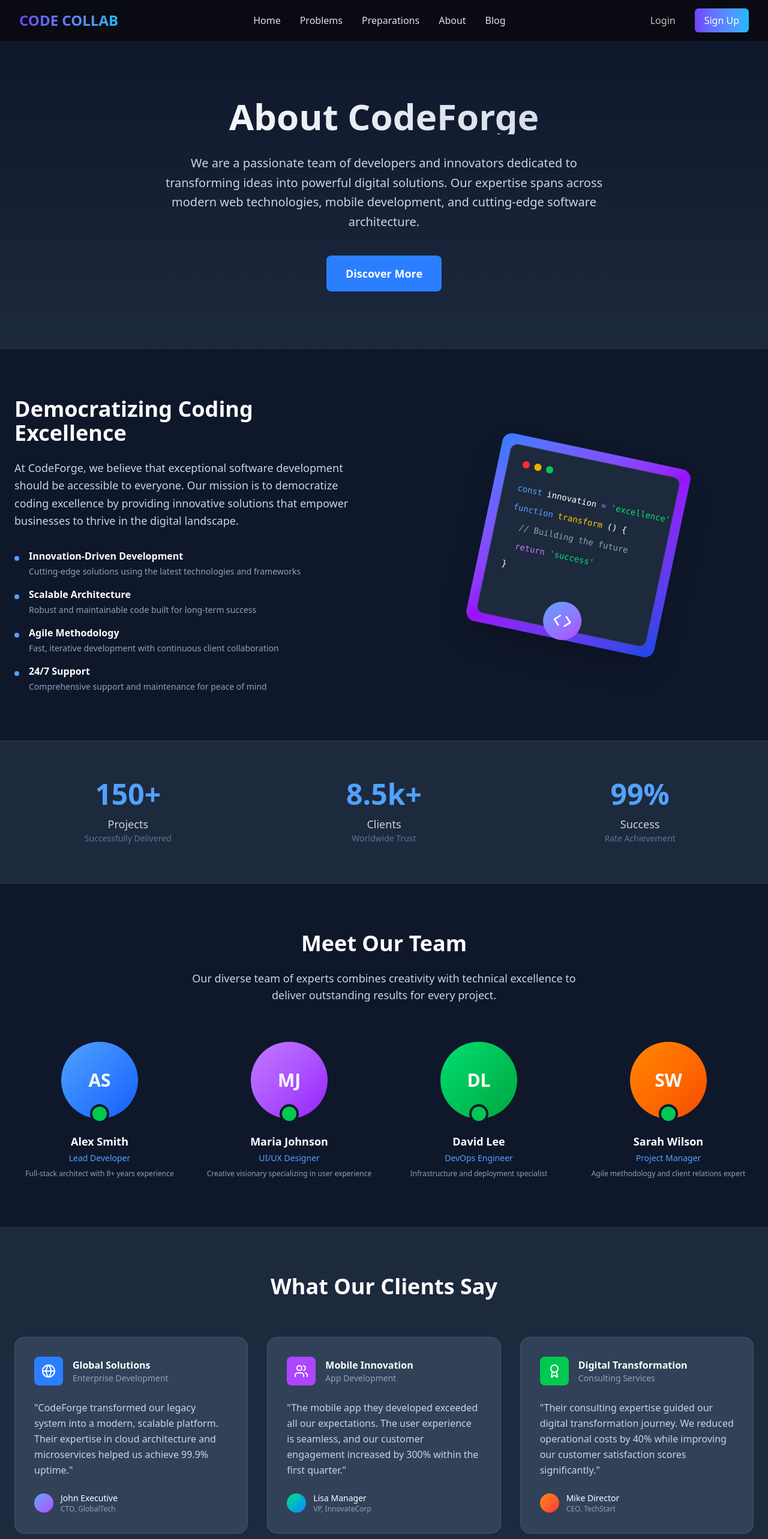
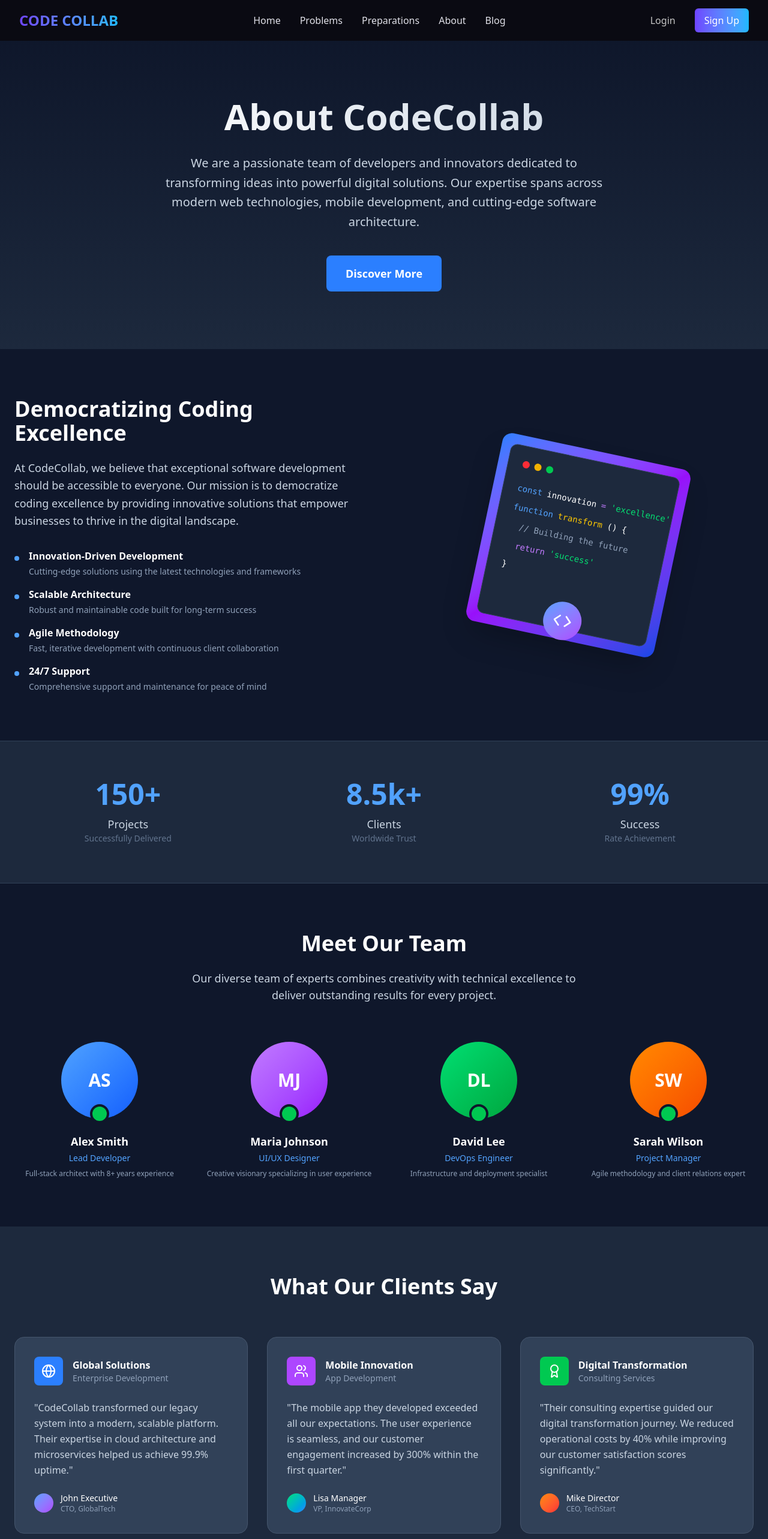
Before and after one commit to sarthak12005/CodeCollab, a React (Vite) app in the folder code-collab/: page /about in a window 1280 px wide. Shown: the top 2566 px of the page at 60% size. Built offline with nearby package versions, Linux system fonts and the light colour scheme; no server answers.

Commit message:
added some changes

```diff
--- a/code-collab/src/pages/About.jsx
+++ b/code-collab/src/pages/About.jsx
@@ -25,7 +25,7 @@ const About = () => {
       <section className="px-6 py-24 text-center bg-gradient-to-b from-slate-900 to-slate-800">
         <div className="max-w-4xl mx-auto">
           <h1 className="text-6xl font-bold mb-8 bg-gradient-to-r from-white to-slate-300 bg-clip-text text-transparent">
-            About CodeForge
+            About CodeCollab
           </h1>
           <p className="text-xl text-slate-300 mb-10 max-w-3xl mx-auto leading-relaxed">
             We are a passionate team of developers and innovators dedicated to
@@ -50,7 +50,7 @@ const About = () => {
                   Democratizing Coding Excellence
                 </h2>
                 <p className="text-slate-300 text-lg leading-relaxed mb-8">
-                  At CodeForge, we believe that exceptional software development
+                  At CodeCollab, we believe that exceptional software development
                   should be accessible to everyone. Our mission is to
                   democratize coding excellence by providing innovative
                   solutions that empower businesses to thrive in the digital
@@ -305,7 +305,7 @@ const About = () => {
                 </div>
               </div>
               <p className="text-slate-300 leading-relaxed">
-                "CodeForge transformed our legacy system into a modern, scalable
+                "CodeCollab transformed our legacy system into a modern, scalable
                 platform. Their expertise in cloud architecture and
                 microservices helped us achieve 99.9% uptime."
               </p>
```
